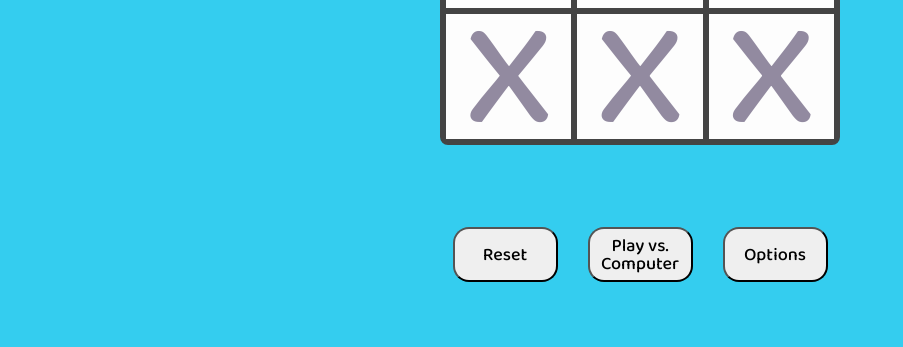
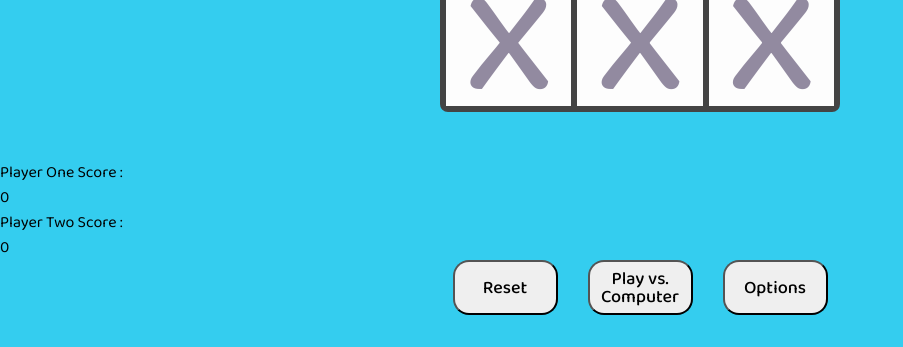
Before and after one commit to MikeMelchior/tic-tac-toe, a plain HTML site: page index.html in a window 1280 px wide. Shown: the part 401-748 px from the top of the page, without its empty margins (0-903 px from the left). Drawn offline with Linux system fonts and the light colour scheme.

Commit message:
add dummy content to player stats section

```diff
--- a/index.html
+++ b/index.html
@@ -62,6 +62,14 @@
             </div>
             <div class="bottom-section">
                 <div class="player-stats">
+                    <div class="player-one">
+                        <p>Player One Score :</p>
+                        <p>0</p>
+                    </div>
+                    <div class="player-two">
+                        <p>Player Two Score :</p>
+                        <p>0</p>
+                    </div>
 
                 </div>
                 <div class="options">
```
